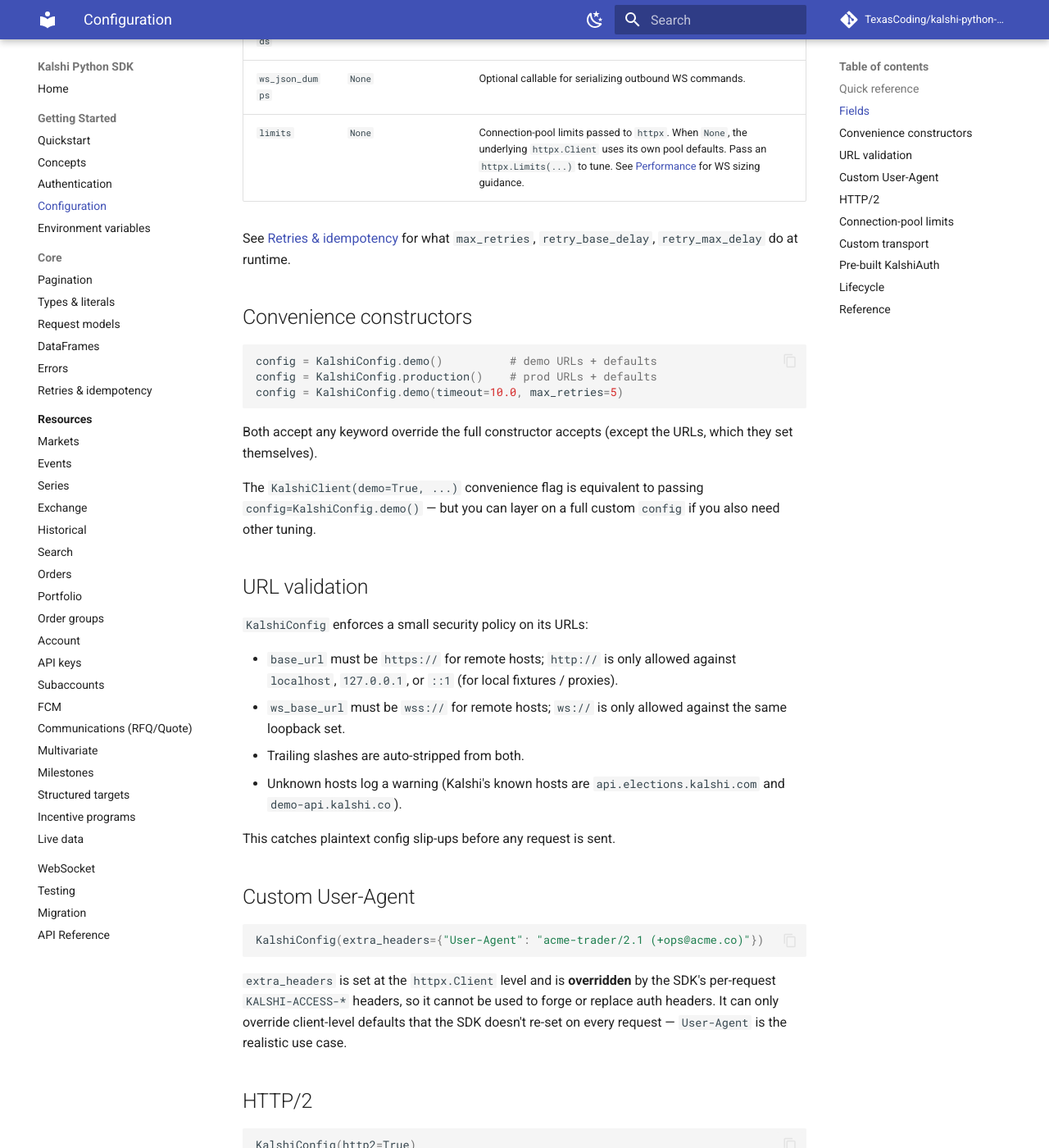
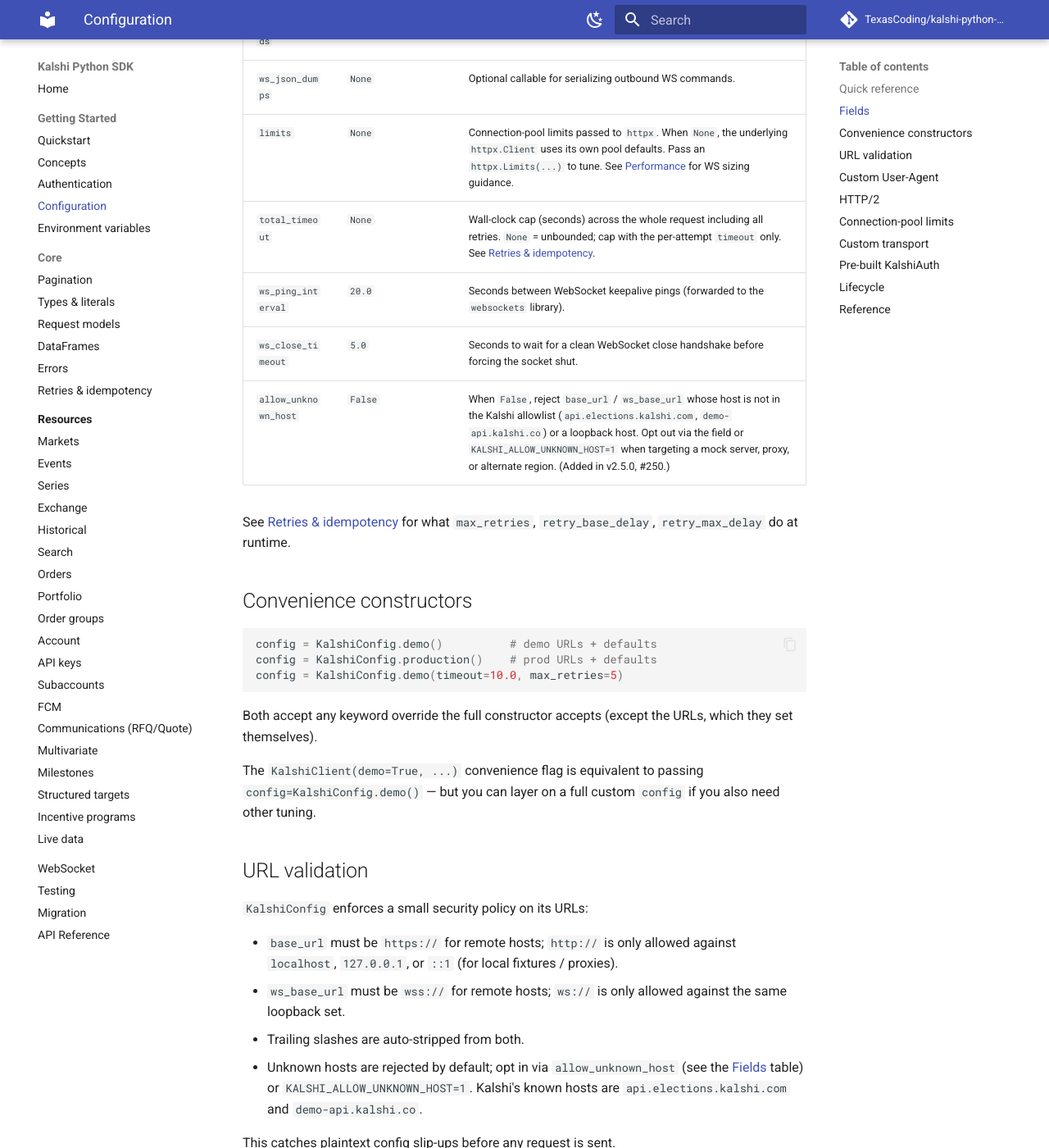
Before and after one commit to TexasCoding/kalshi-python-sdk, an MkDocs documentation site: the page built from docs/configuration.md, in a window 1280 px wide and 1400 px high, scrolled down 1541 px. Shown: the whole window at 82% size. Built offline with MkDocs 1.6.1 and Material for MkDocs 9.7.7, drawn with Linux system fonts in a browser that asks for light colours; comment, search, counter and statistics services are not loaded.

Commit message:
docs(configuration): document total_timeout, ws_ping_interval, ws_close_timeout, allow_unknown_host
Closes #300.

```diff
--- a/docs/configuration.md
+++ b/docs/configuration.md
@@ -44,6 +44,10 @@
 | `ws_json_loads` | `None` | Optional callable for parsing WS frames (e.g. `orjson.loads`). |
 | `ws_json_dumps` | `None` | Optional callable for serializing outbound WS commands. |
 | `limits` | `None` | Connection-pool limits passed to `httpx`. When `None`, the underlying `httpx.Client` uses its own pool defaults. Pass an `httpx.Limits(...)` to tune. See [Performance](websockets.md#performance) for WS sizing guidance. |
+| `total_timeout` | `None` | Wall-clock cap (seconds) across the whole request including all retries. `None` = unbounded; cap with the per-attempt `timeout` only. See [Retries & idempotency](retries.md). |
+| `ws_ping_interval` | `20.0` | Seconds between WebSocket keepalive pings (forwarded to the `websockets` library). |
+| `ws_close_timeout` | `5.0` | Seconds to wait for a clean WebSocket close handshake before forcing the socket shut. |
+| `allow_unknown_host` | `False` | When `False`, reject `base_url` / `ws_base_url` whose host is not in the Kalshi allowlist (`api.elections.kalshi.com`, `demo-api.kalshi.co`) or a loopback host. Opt out via the field or `KALSHI_ALLOW_UNKNOWN_HOST=1` when targeting a mock server, proxy, or alternate region. (Added in v2.5.0, #250.) |
 
 See [Retries & idempotency](retries.md) for what `max_retries`,
 `retry_base_delay`, `retry_max_delay` do at runtime.
@@ -72,8 +76,9 @@
 - `ws_base_url` must be `wss://` for remote hosts; `ws://` is only allowed
   against the same loopback set.
 - Trailing slashes are auto-stripped from both.
-- Unknown hosts log a warning (Kalshi's known hosts are
-  `api.elections.kalshi.com` and `demo-api.kalshi.co`).
+- Unknown hosts are rejected by default; opt in via `allow_unknown_host`
+  (see the [Fields](#fields) table) or `KALSHI_ALLOW_UNKNOWN_HOST=1`. Kalshi's
+  known hosts are `api.elections.kalshi.com` and `demo-api.kalshi.co`.
 
 This catches plaintext config slip-ups before any request is sent.
 
```
